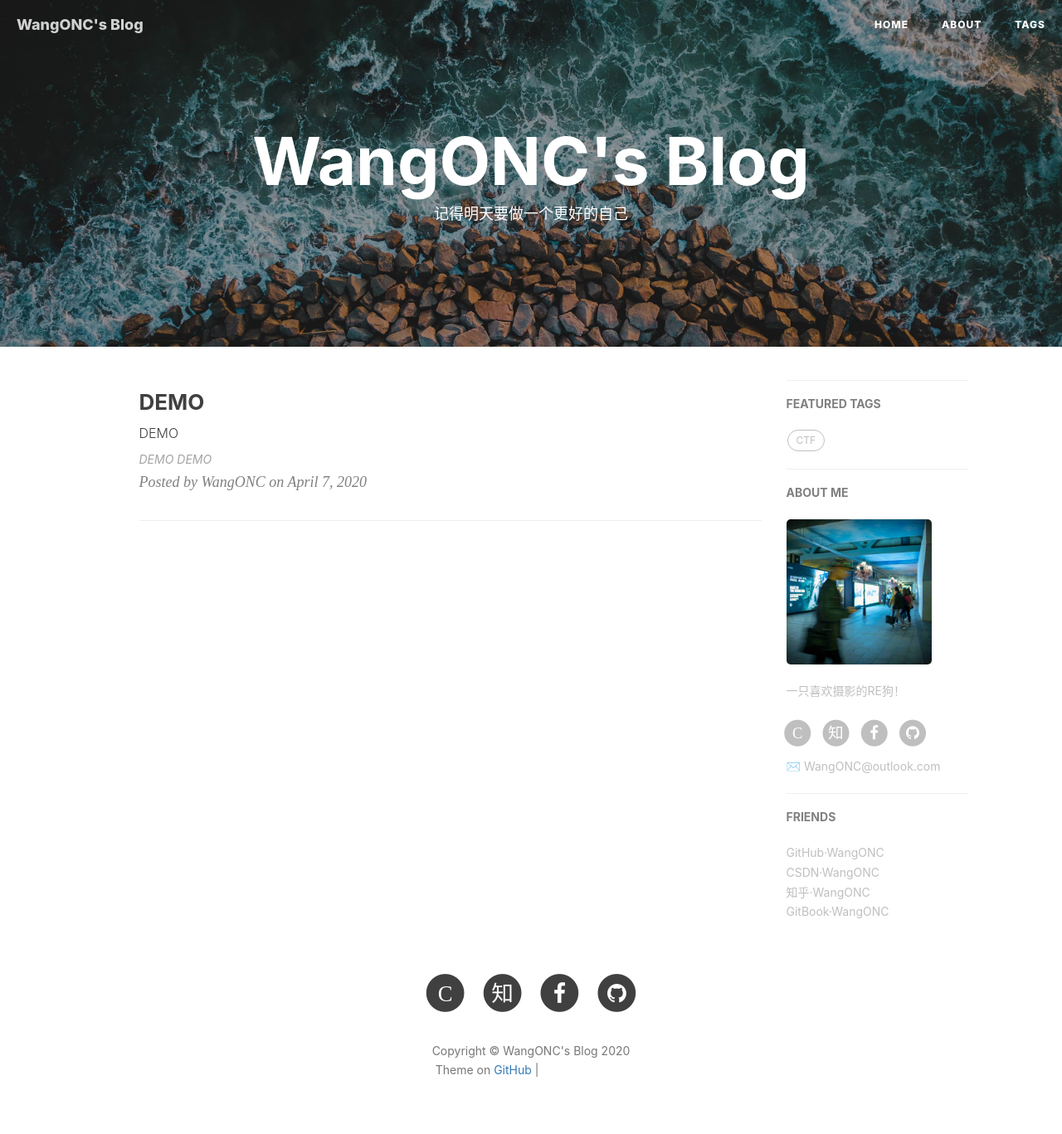
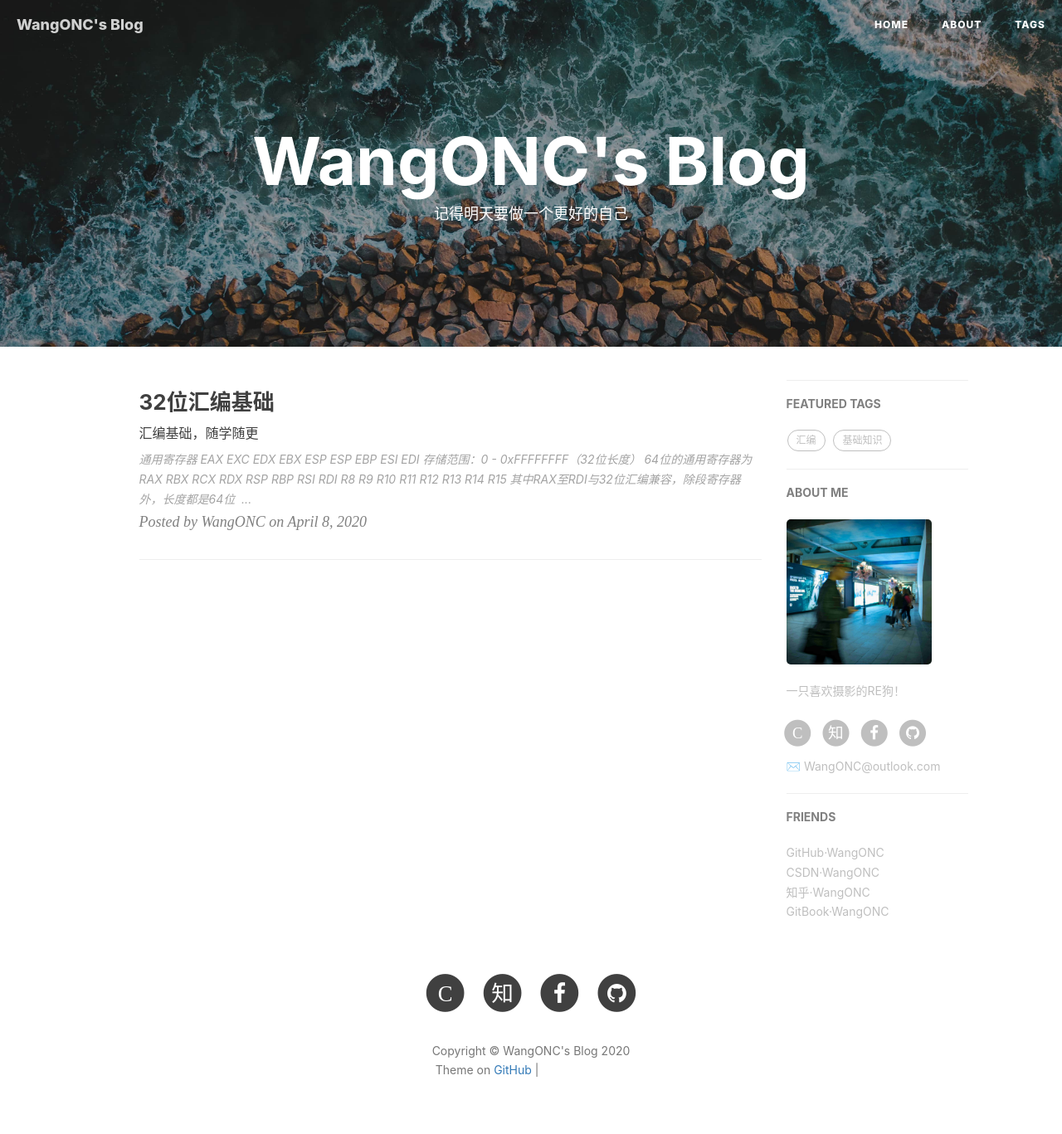
Before and after one commit to rainbomsea/rainbomsea.github.io, a Jekyll site: the page built from index.html, in a window 1280 px wide. Shown: the whole page at 83% size. Built offline with Jekyll 4.4.1, drawn with Linux system fonts in a browser that asks for light colours; nearby versions of some CDN libraries; the list of posts is cut into pages by our own code; comment, search, counter and statistics services are not loaded; grey boxes are pictures that could not be loaded.

Commit message:
Update 2020-04-07-DEMO.md

```diff
--- a/_posts/2020-04-07-DEMO.md
+++ b/_posts/2020-04-07-DEMO.md
@@ -1,13 +1,54 @@
 ---
 layout:     post                    # 使用的布局（不需要改）
-title:      DEMO               # 标题
-subtitle:   DEMO #副标题
-date:       2020-04-07              # 时间
+title:      32位汇编基础               # 标题
+subtitle:   汇编基础，随学随更           #副标题
+date:       2020-04-08              # 时间
 author:     WangONC                      # 作者
-header-img: img/post-bg-2015.jpg    #这篇文章标题背景图片
+header-img: img/cover/post-2020-0408.jpg    #这篇文章标题背景图片
 catalog: true                       # 是否归档
 tags:                               #标签
-    - CTF
+    - 汇编
+    - 基础知识
 ---
-## DEMO
->DEMO
+
+## 通用寄存器
+
+EAX	EXC	EDX	EBX	ESP	ESP	EBP	ESI	EDI
+
+存储范围：0 - 0xFFFFFFFF（32位长度）
+
+64位的通用寄存器为
+
+RAX	RBX	RCX	RDX	RSP	RBP	RSI	RDI	R8	R9	R10	R11	R12	R13	R14	R15
+
+其中RAX至RDI与32位汇编兼容，除段寄存器外，长度都是64位
+
+
+
+|      | 寄存器 |      |      |
+| ---- | :----- | ---- | ---- |
+| 64位 |   32位  | 16位 | 8位  |
+| RAX | EAX | AX | AH |
+| RBX | EBX | BX | BH |
+| RCX | ECX | CX | CH |
+| RDX | EDX | DX | DH |
+| RSP | ESP | SP | AL |
+| RBP | EBP | BP | BL |
+| RSI | ESI | SI | CL |
+| RDI | EDI | DI | DL |
+| R8 |        |      |      |
+| R9 |        |      |      |
+| R10 |        |      |      |
+| R11 |        |      |      |
+| R12 |        |      |      |
+| R13 |        |      |      |
+| R14 |        |      |      |
+| R15 |        |      |      |
+
+------
+
+## mov指令
+
+MOV EAX 0x123456789	将0x23456789给EAX寄存器
+
+[^1]: 当给定值超过寄存器储存上限时，会从右至左存储
```
